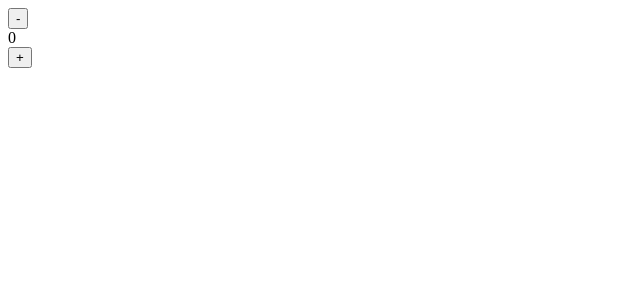
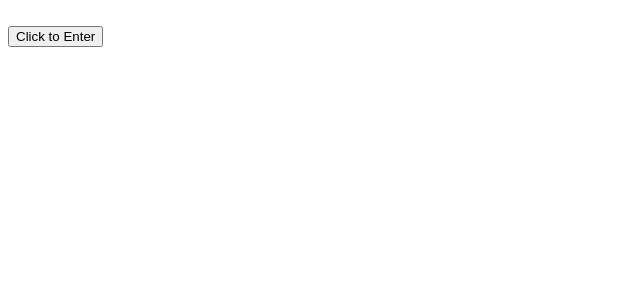
Before and after one commit to chaoyuekongjian/react-learn, a React (Create React App) app: page / in a window 1280 px wide. Shown: the top 300 px of the page, without its empty margins (0-640 px from the left). Built offline with nearby package versions, Linux system fonts and the light colour scheme.

Commit message:
feat: react动画

```diff
--- a/package.json
+++ b/package.json
@@ -9,6 +9,7 @@
     "react": "^18.2.0",
     "react-dom": "^18.2.0",
     "react-scripts": "5.0.1",
+    "react-transition-group": "^4.4.5",
     "web-vitals": "^2.1.4"
   },
   "scripts": {
--- a/src/App.js
+++ b/src/App.js
@@ -1,48 +1,47 @@
-import React, {useState} from 'react'
-import usePageStudents from './components/myHook/usePageStudents'
-import StudentContainer from './components/StudentContainer'
-import useReducer from './components/myHook/useReducer'
+import { Transition } from 'react-transition-group';
+import { useState, useRef, useCallback } from 'react';
 
-function Test() {
-  const stus = usePageStudents(1, 10)
-  console.log(stus.findByPage)
-  if (stus.findByPage) {
-    const list = stus.findByPage.map((item) => <li key={item.id}>{item.name}</li>)
-    return <ul>
-      {list}
-    </ul>
-  }
-  return null
+const duration = 500;
+
+const defaultStyle = {
+  transition: `opacity ${duration}ms ease-in-out`,
+  opacity: 0,
 }
 
-/**
- * 该函数，根据当前的数据，以及action，生成一个新的数据
- * 必须是纯函数，不能有副作用
- * @param {*} state
- * @param { { type: string } } action
- */
-function reducer(state, action) {
-  switch(action.type) {
-    case 'increase':
-      return state + 1
-    case 'decrease':
-      return state - 1
-    default:
-      return state
-  }
-}
+const transitionStyles = {
+  entering: { opacity: 1 },
+  entered:  { opacity: 1 },
+  exiting:  { opacity: 0 },
+  exited:  { opacity: 0 },
+};
 
 export default function App() {
-  const { state, dispatch } = useReducer(reducer, 0)
+  const [inProp, setInProp] = useState(false);
+  const handleClick = useCallback(
+    () => {
+      setInProp(!inProp)
+    },
+    [inProp],
+  )
+
+  const nodeRef = useRef(null);
   return (
-    <>
-      <button onClick={() => {
-        dispatch({ type: 'decrease'})
-      }}>-</button>
-      <div>{state}</div>
-      <button onClick={() => {
-        dispatch({ type: 'increase' })
-      }}>+</button>
-    </>
-  )
+    <div>
+      <Transition nodeRef={nodeRef} in={inProp} timeout={duration}>
+        {
+          state => (
+            <div ref={nodeRef} style={{
+              ...defaultStyle,
+              ...transitionStyles[state]
+            }}>
+              I'm a fade Transition!
+            </div>
+          )
+        }
+      </Transition>
+      <button onClick={handleClick}>
+        Click to Enter
+      </button>
+    </div>
+  );
 }
```
Also changed, not shown: src/Fade.js (added, +32 -0 lines), 1 other file (tests, documents, lock files or other folders).
